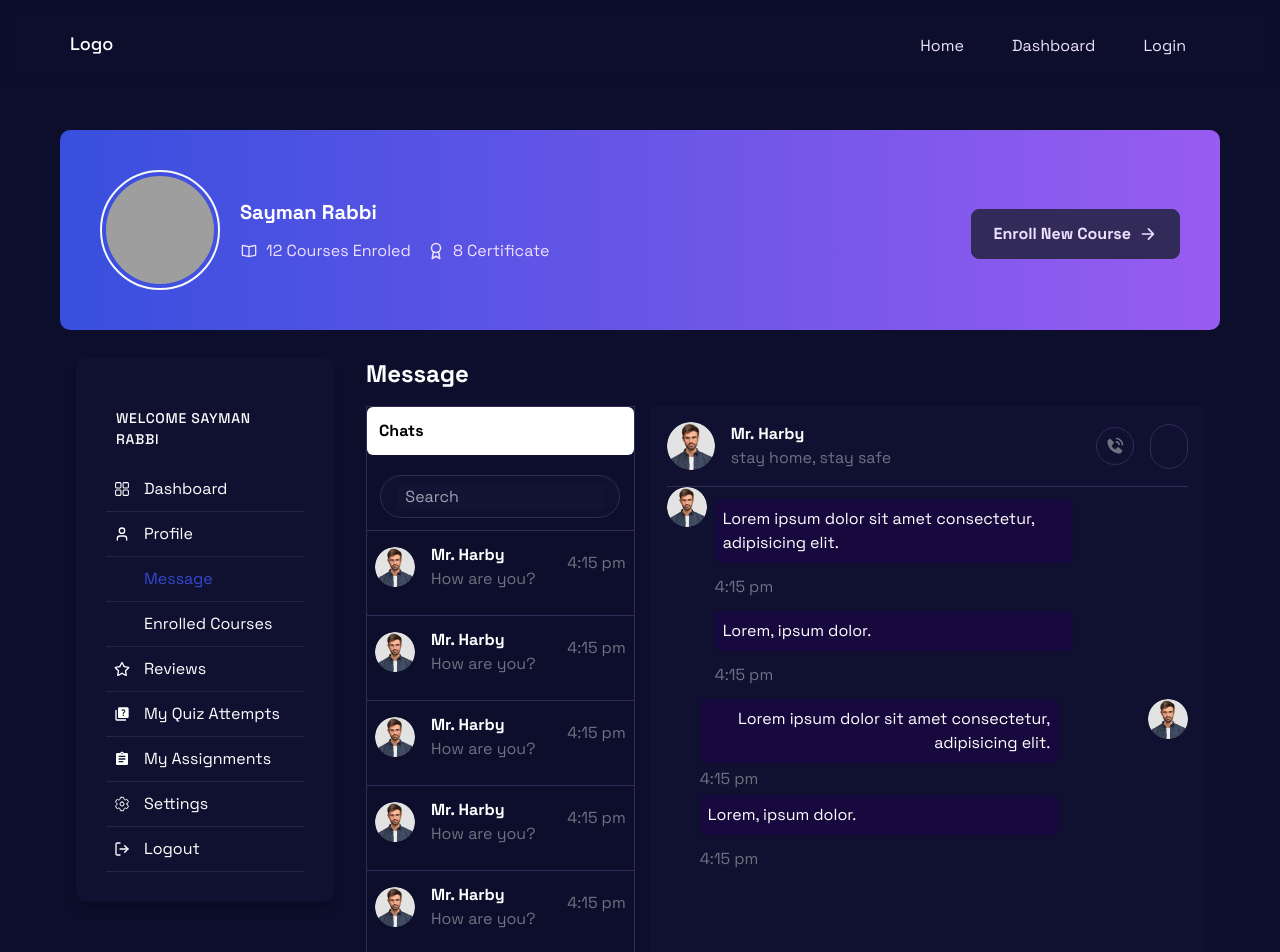
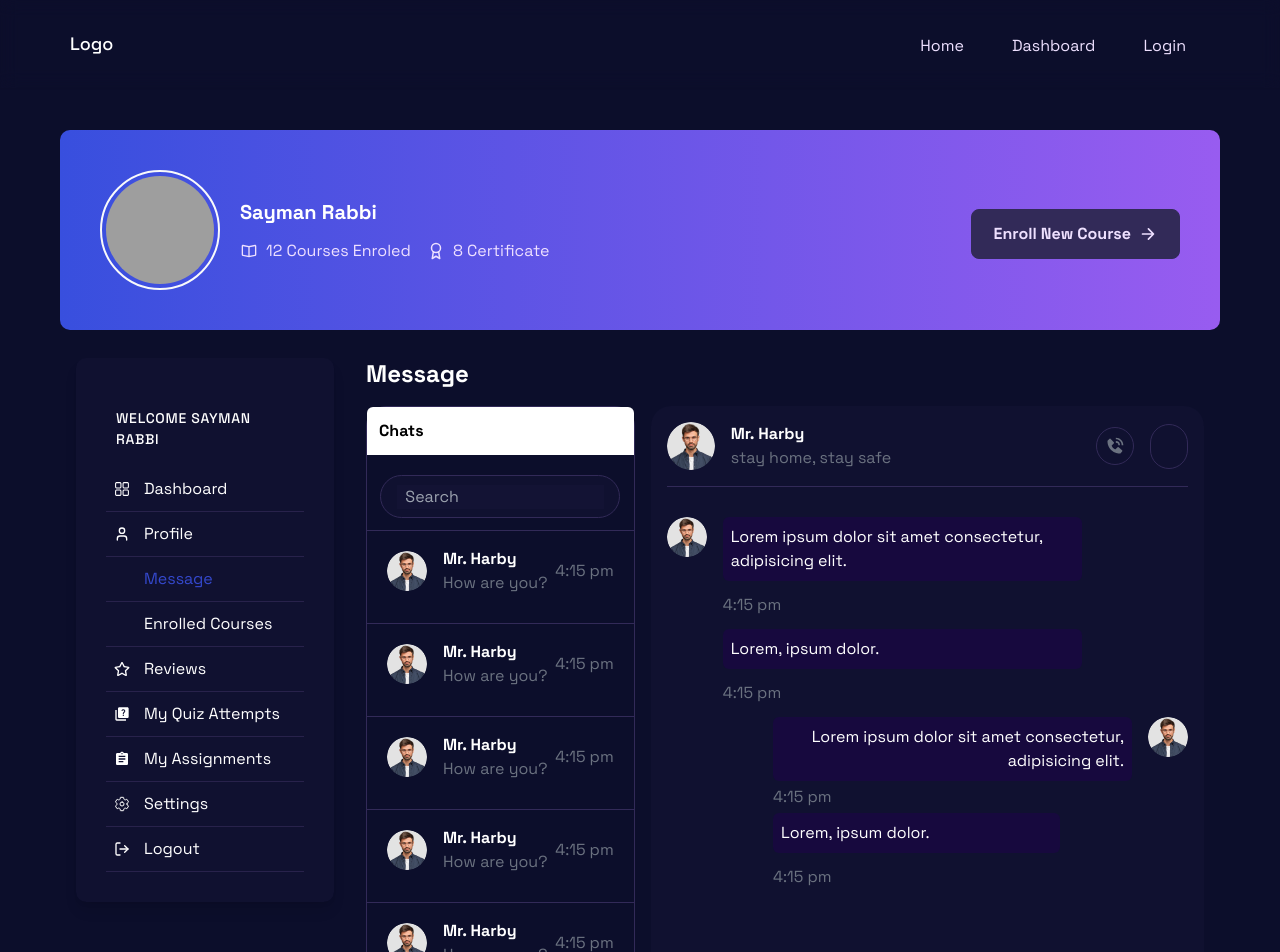
Before and after one commit to SaymanRabbi/course_managment_frontend, a React (Vite) app: page /dashboard/message in a window 1280 px wide. Shown: the top 952 px of the page. Built offline with nearby package versions, Linux system fonts and the light colour scheme; grey boxes are pictures that could not be loaded; some icons are missing.

Commit message:
fixed some changes in messages component

```diff
--- a/src/Components/Dashboard/Message.tsx
+++ b/src/Components/Dashboard/Message.tsx
@@ -14,13 +14,13 @@ const Message = () => {
         <h4 className="text-2xl text-textPrimary">Message</h4>
       </DynamicHedding>
       <div className="grid grid-cols-1 lg:grid-cols-12 gap-4">
-        <div className="col-span-6 lg:col-span-4 border-[.5px] border-bgPrimary">
-          <p className="bg-textPrimary p-3 rounded-md font-bold">Chats</p>
+        <div className="col-span-6 lg:col-span-4 border-[.5px] border-bgPrimary rounded-t-[20px] rounded-bl-[20px]">
+          <p className="bg-textPrimary p-3  font-bold rounded-t-md">Chats</p>
           <div className="flex justify-center">
             <div className="flex items-center rounded-full bg-bgPrimary/10 border-[.5px] border-bgPrimary mt-5 px-4 py-2 w-[90%]">
               <IoSearch size={25} className="text-textSecondary" />
               <input
-                className="bg-bgPrimary/10 px-2 outline-none"
+                className="bg-bgPrimary/10 px-2 outline-none text-textPrimary"
                 type="search"
                 name=""
                 id=""
@@ -32,8 +32,8 @@ const Message = () => {
           <div className="h-[500px] overflow-y-scroll">
             {Messages.map((item) => {
               return (
-                <div className="px-2 flex justify-between border-t border-bgPrimary mt-3">
-                  <div className="flex items-center my-2 py-1 text-textPrimary gap-4">
+                <div className="px-5 flex justify-between border-t border-bgPrimary mt-3 py-2 ">
+                  <div className="flex items-center my-2 text-textPrimary gap-4">
                     <img className="h-10 rounded-full" src={item.img} alt="" />
                     <div>
                       <p className="font-bold">{item.name}</p>
@@ -49,7 +49,7 @@ const Message = () => {
           </div>
         </div>
         {/* Main Message Contents */}
-        <div className="col-span-6 lg:col-span-8 bg-bgPrimary/10 p-4">
+        <div className="col-span-6 lg:col-span-8 bg-bgPrimary/10 p-4 rounded-[20px]">
           <div className="flex items-center justify-between">
             <div className="flex items-center gap-4">
               <img className="h-12 rounded-full" src={teacher} alt="" />
@@ -72,24 +72,24 @@ const Message = () => {
           <div className="h-[500px] overflow-y-scroll">
             <div className="flex-row">
               {/* Left Side User */}
-              <div className="flex justify-start gap-2">
+              <div className="flex justify-start gap-2 pt-[30px] max-w-[415px] relative mr-auto gap-x-4">
                 <img className="h-10 rounded-full" src={teacher} alt="" />
                 <div>
-                  <p className="bg-[#17093E] text-textPrimary p-2 rounded-md my-3 w-[80%]">
+                  <p className="bg-[#17093E] text-textPrimary rounded-md p-2">
                     Lorem ipsum dolor sit amet consectetur, adipisicing elit.
                   </p>
                   <p className="text-gray-500 my-3">4:15 pm</p>
-                  <p className="bg-[#17093E] text-textPrimary p-2 rounded-md my-1 w-[80%]">
+                  <p className="bg-[#17093E] text-textPrimary p-2 rounded-md my-1 ">
                     Lorem, ipsum dolor.
                   </p>
                   <p className="text-gray-500 my-3">4:15 pm</p>
                 </div>
               </div>
               {/* Right Side User */}
-              <div className="flex justify-end">
-                <div className="flex">
+
+              <div className=" flex max-w-[415px] relative ml-auto gap-x-4">
                 <div>
-                    <p className="bg-[#17093E] text-textPrimary text-right p-2 rounded-md w-[80%]">
+                  <p className="bg-[#17093E] text-textPrimary text-right p-2 rounded-md ">
                     Lorem ipsum dolor sit amet consectetur, adipisicing elit.
                   </p>
                   <p className="text-gray-500 my-1">4:15 pm</p>
@@ -102,14 +102,13 @@ const Message = () => {
               </div>
             </div>
           </div>
-          </div>
           {/* Type Message */}
           <div className="flex items-center bg-[#17093E] rounded-full w-full">
             <input
               type="text"
               name=""
               id=""
-              className="w-full mt-2 px-2 outline-none py-3 rounded-full bg-[#17093E]"
+              className="w-full outline-none rounded-full bg-[#17093E] p-[12px] pl-[15px] text-textPrimary"
               placeholder="Type Message"
             />
             <IoSend size={20} className="text-gray-500 mr-4 cursor-pointer" />
```
Lines whose indentation alone changed are shown as unchanged.
